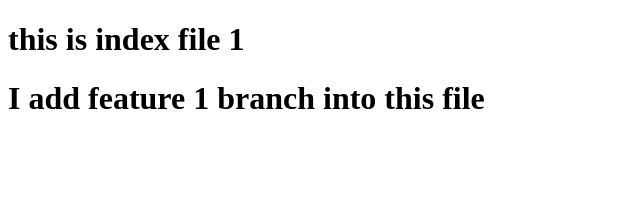
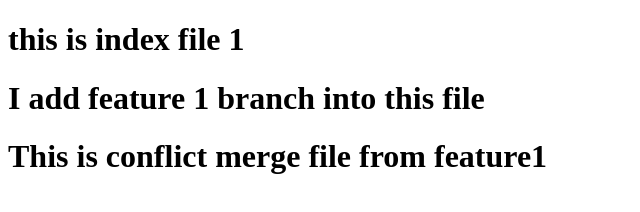
Before and after one commit to Mhassankhan6/class6, a plain HTML site: page index.html in a window 1280 px wide. Shown: the whole page, without its empty margins (0-640 px from the left). Drawn offline with Linux system fonts and the light colour scheme.

Commit message:
Add msg to indexfile 1 f1 branch conflictfrom main

```diff
--- a/index.html
+++ b/index.html
@@ -9,5 +9,6 @@
     <h1>this is index file 1</h1>
 
     <h1>I add feature 1 branch into this file</h1>
+    <h1>This is conflict merge file from feature1</h1>
 </body>
 </html>
```
